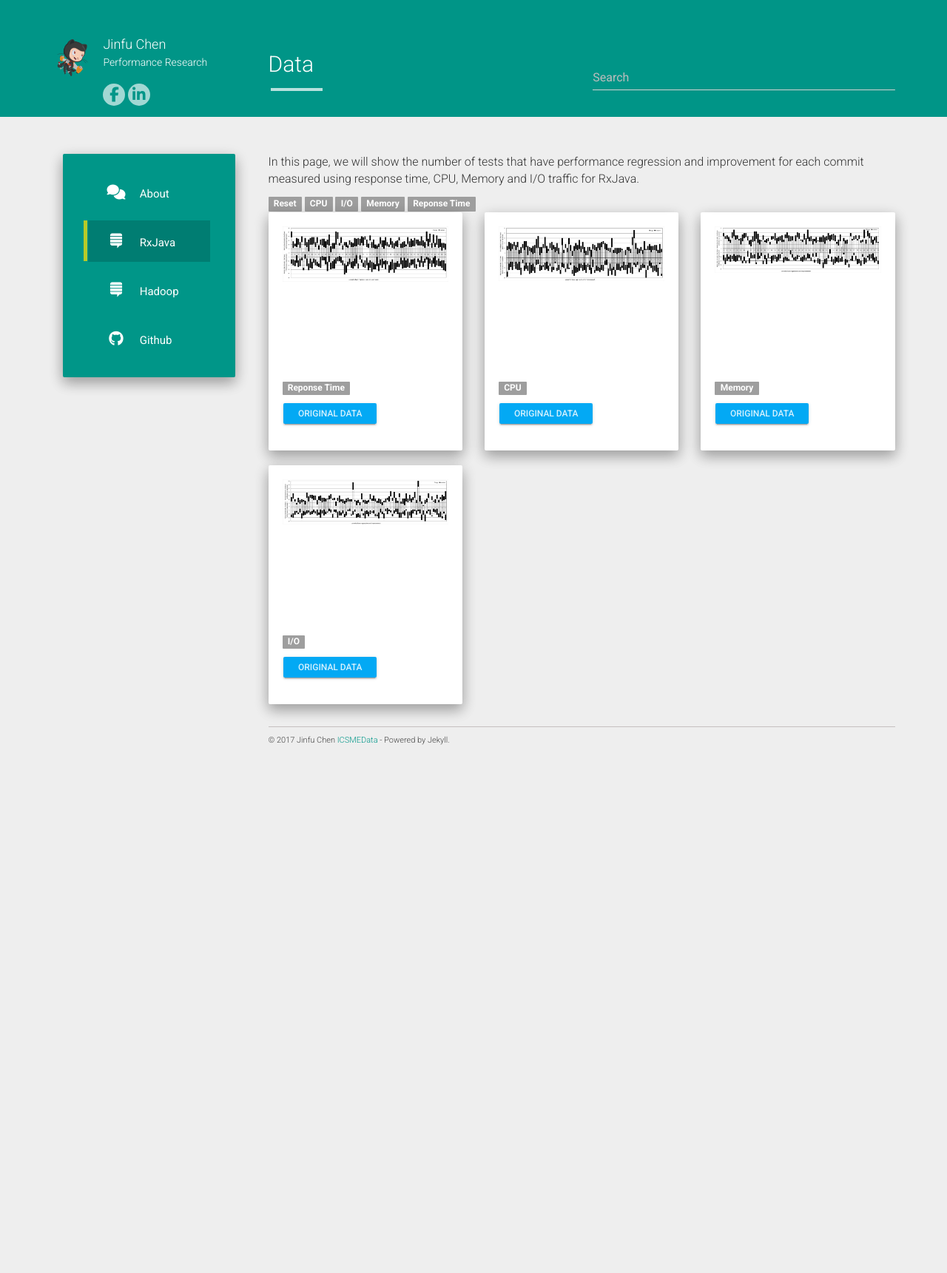
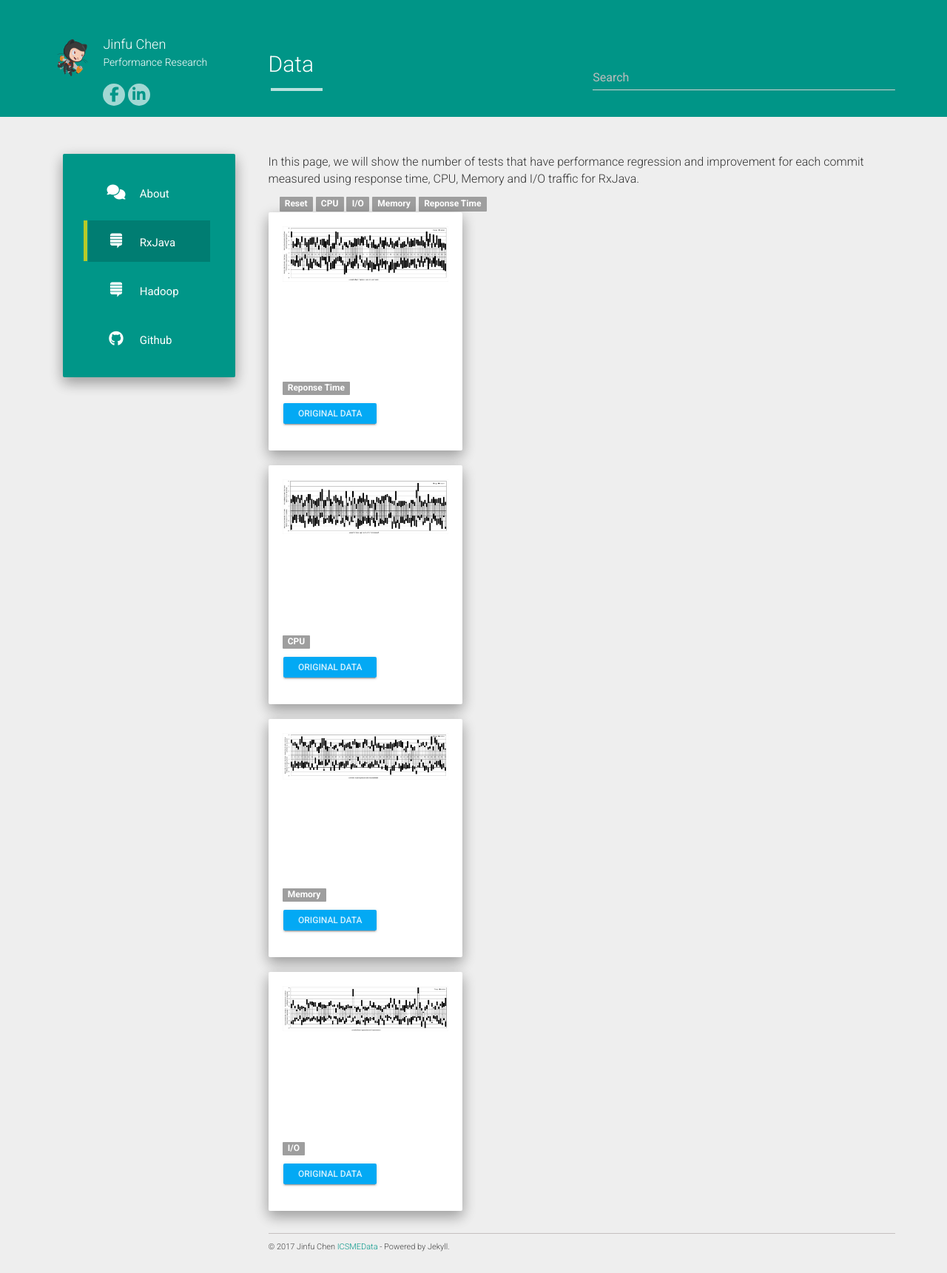
Before and after one commit to jinfuchen/icsmeData, a Jekyll site: the page built from projects.md, in a window 1280 px wide. Shown: the whole page at 74% size. Built offline with Jekyll 4.4.1, drawn with Linux system fonts in a browser that asks for light colours; nearby versions of some CDN libraries; before the commit the page ends 1036 px from its top, so only the background shows below that.

Commit message:
layout width

```diff
--- a/_layouts/project.html
+++ b/_layouts/project.html
@@ -6,9 +6,10 @@ layout: default
   <div class="post-content">
     {{ content }}
 
-    <div class="row" width="100%">
+
     {% include project_tags.html %}
     {% for i in site.data.projects %}
+    <div class="project row">
     <div class="project-item col-md-4 col-sm-6 col-xs-12" data-tags='{{ i.tags | jsonify | downcase }}'>
     	<div class="well project-outer">
     		<div class="project-inner">
@@ -43,8 +44,9 @@ layout: default
     		</div>
     	</div>
         </div>
+
+    </div>
     {% endfor %}
-    </div>
   </div>
 
 </article>
```
